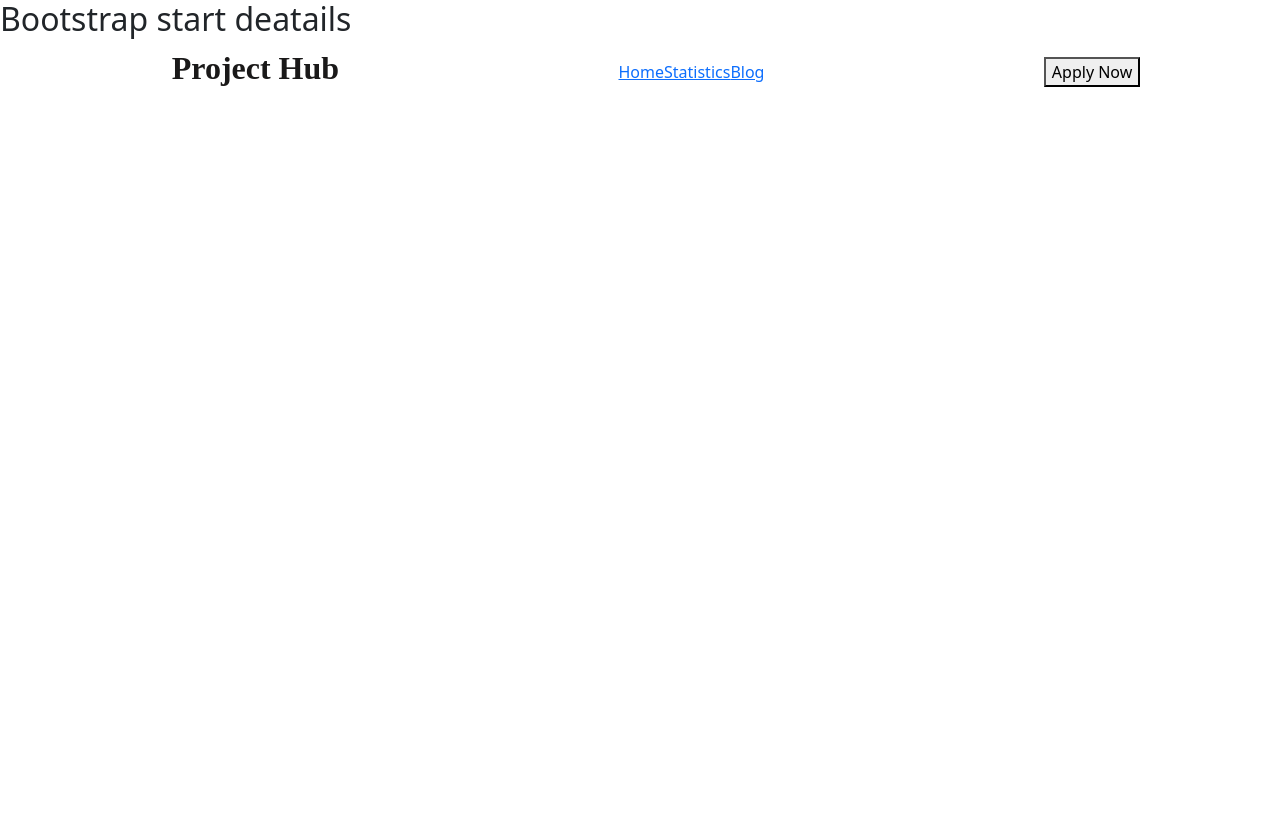
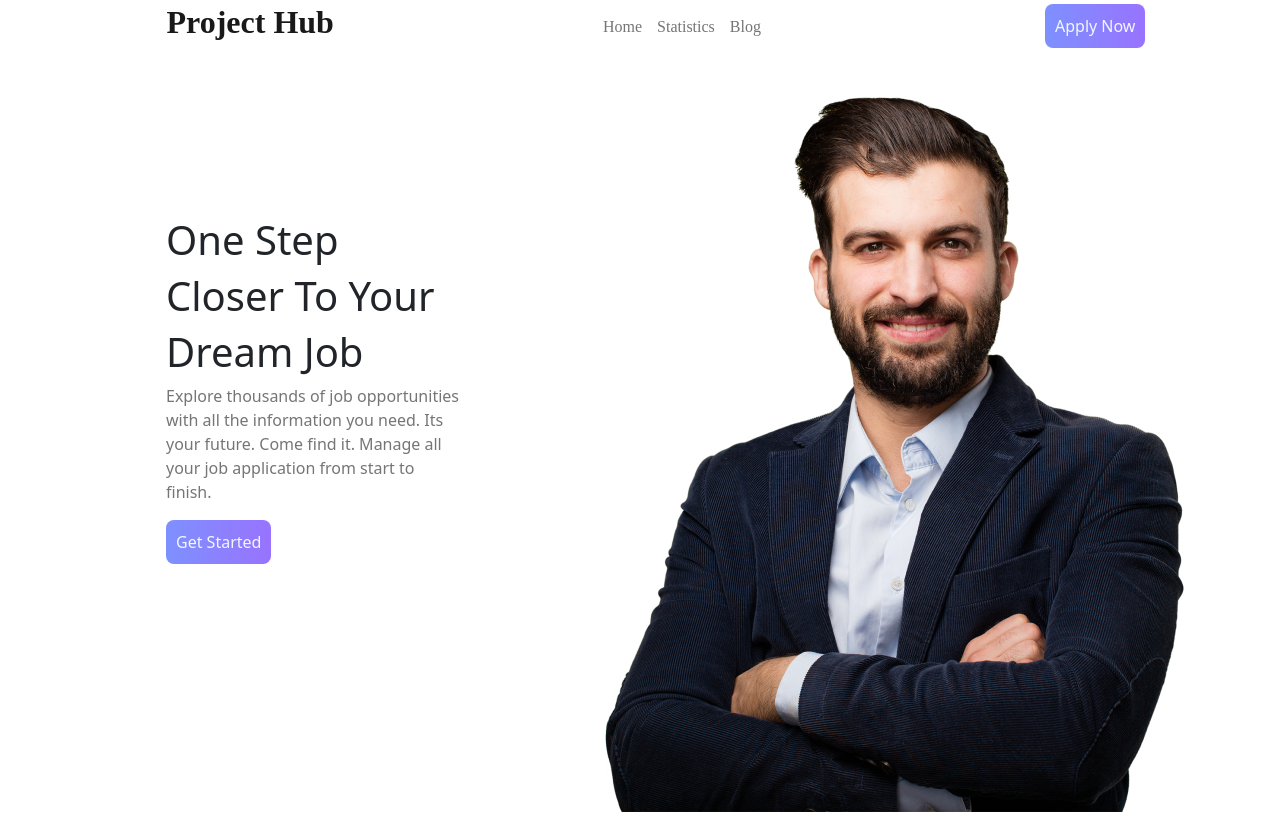
Before and after one commit to jewelrana3/career-hub, a React (Vite) app: page / in a window 1280 px wide. Before the commit the page ends 800 px from the top, so only its background shows below. Built offline with nearby package versions, Linux system fonts and the light colour scheme.

Commit message:
home side start

```diff
--- a/src/App.jsx
+++ b/src/App.jsx
@@ -5,7 +5,6 @@ import { Outlet } from 'react-router-dom';
 const App = () => {
   return (
     <div>
-      <h2>Bootstrap start deatails</h2>
       <Header></Header>
       <Outlet></Outlet>
     </div>
--- a/src/components/Header/Header.css
+++ b/src/components/Header/Header.css
@@ -6,3 +6,24 @@ nav ul h3 {
     font-size: 32px;
     line-height: 44px;
 }
+
+.header-tag a {
+    margin-right: 15px;
+    text-decoration: none;
+    font-family: 'Manrope';
+    font-style: normal;
+    font-weight: 500;
+    font-size: 16px;
+    line-height: 22px;
+    color: #757575;
+    width: 34px;
+height: 22px;
+
+}
+.apply-button{
+    background: linear-gradient(90deg, #7E90FE 0%, #9873FF 100%);
+    border-radius: 8px;
+    padding: 10px;
+    border:none;
+    color: aliceblue;
+}
--- a/src/components/Header/Header.jsx
+++ b/src/components/Header/Header.jsx
@@ -1,18 +1,19 @@
 import React from 'react';
 import './Header.css'
+import { Link } from 'react-router-dom';
 
 const Header = () => {
     return (
         <nav>
             <ul className='d-flex justify-content-around align-items-center'>
                 <h3>Project Hub</h3>
-                <div>
-                    <a href="">Home</a>
-                    <a href="">Statistics</a>
-                    <a href="">Blog</a>
+                <div className='header-tag'>
+                    <Link to="/">Home</Link>
+                    <Link to="/statistics">Statistics</Link>
+                    <Link to="/blog">Blog</Link>
 
                 </div>
-                <button>Apply Now</button>
+                <button className='apply-button'>Apply Now</button>
             </ul>
         </nav>
     );
--- /dev/null
+++ b/src/components/Home/Home.css
@@ -0,0 +1,22 @@
+.home{
+    margin: 0 0 20px 166px;
+}
+
+.home img{
+    width: 816px;
+    height: 744px;
+}
+
+.home-info{
+    margin-top: 148px;
+}
+.home-info p{
+    color: #757575
+}
+.get-button{
+    background: linear-gradient(90deg, #7E90FE 0%, #9873FF 100%);
+    border-radius: 8px;
+    padding: 10px;
+    border:none;
+    color: aliceblue;
+}
--- a/src/components/Home/Home.jsx
+++ b/src/components/Home/Home.jsx
@@ -1,9 +1,18 @@
 import React from 'react';
+import images from '../../images/men.png'
+import './Home.css'
 
 const Home = () => {
     return (
-        <div>
-            home
+        <div className='home d-flex justify-content-center'>
+            <div className='home-info'>
+                <h1>One Step </h1>
+                <h1>Closer To Your</h1>
+                <h1>Dream Job</h1>
+                    <p>Explore thousands of job opportunities with all the information you need. Its your future. Come find it. Manage all your job application from start to finish.</p>
+                <button className='get-button'>Get Started</button>
+            </div>
+            <img src={images} alt="" />
         </div>
     );
 };
--- a/src/components/Statistics/Statistics.jsx
+++ b/src/components/Statistics/Statistics.jsx
@@ -0,0 +1,11 @@
+import React from 'react';
+
+const Statistics = () => {
+    return (
+        <div>
+            statixtics
+        </div>
+    );
+};
+
+export default Statistics;
```
Also changed, not shown: src/main.jsx (+13 -1 lines), src/images/men.png (added).
